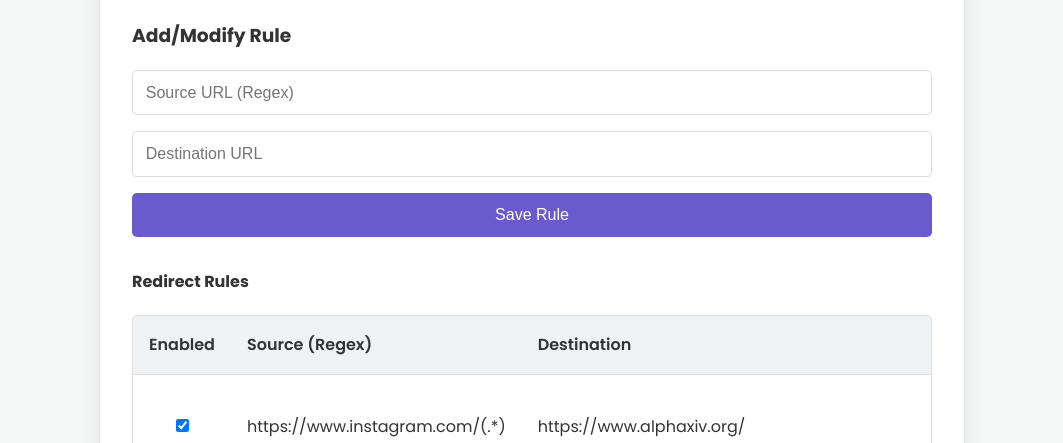
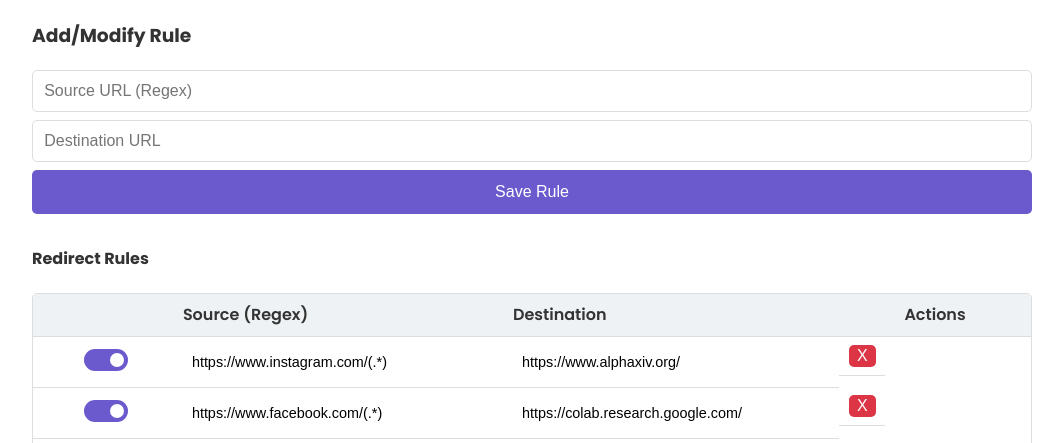
Before and after one commit to deshwalmahesh/url-redirector, a browser extension: page index.html in a window 1280 px wide. Shown: the part 351-794 px from the top of the page, without its empty margins (108-1171 px from the left). Drawn offline with Linux system fonts and the light colour scheme.

Commit message:
Update UI elements, add README, and improve storage handling
- Modified index.html to include an "Update All Rules" button.
- Updated manifest.json to change the default icon.
- Added README.md for installation and usage instructions.
- Enhanced script.js to support saving rules to localStorage as a fallback.
- Improved CSS for better layout and responsiveness, including new styles for the rules table and switch elements.
- Removed unused icon files and added a new default icon.

```diff
--- a/index.html
+++ b/index.html
@@ -24,7 +24,7 @@
             <table id="rules-table">
                 <thead>
                     <tr>
-                        <th>Enabled</th>
+                        <th></th>
                         <th>Source (Regex)</th>
                         <th>Destination</th>
                         <th>Actions</th>
@@ -35,6 +35,7 @@
                 </tbody>
             </table>
         </div>
+        <button id="update-all-btn" class="update-all-btn">Update All Rules</button>
     </div>
 
     <script src="script.js"></script>
--- a/script.js
+++ b/script.js
@@ -8,22 +8,32 @@
     let rules = [];
 
     const saveRules = () => {
-        chrome.storage.local.set({ redirectRules: rules }, () => {
-            console.log('Rules saved:', rules);
-        });
+        if (chrome && chrome.storage && chrome.storage.local) {
+            chrome.storage.local.set({ redirectRules: rules }, () => {
+                console.log('Rules saved to chrome.storage:', rules);
+            });
+        } else {
+            localStorage.setItem('redirectRules', JSON.stringify(rules));
+            console.log('Rules saved to localStorage:', rules);
+        }
     };
 
     const renderRules = () => {
         rulesTableBody.innerHTML = '';
         rules.forEach(rule => {
             const row = document.createElement('tr');
+            row.dataset.id = rule.id;
             row.innerHTML = `
-                <td><input type="checkbox" class="enabled-checkbox" data-id="${rule.id}" ${rule.enabled ? 'checked' : ''}></td>
-                <td>${rule.source}</td>
-                <td>${rule.destination}</td>
+                <td>
+                    <label class="switch">
+                        <input type="checkbox" class="enabled-checkbox" data-id="${rule.id}" ${rule.enabled ? 'checked' : ''}>
+                        <span class="slider round"></span>
+                    </label>
+                </td>
+                <td><input type="text" class="rule-input source-input" value="${rule.source}"></td>
+                <td><input type="text" class="rule-input destination-input" value="${rule.destination}"></td>
                 <td class="actions-cell">
-                    <button class="edit-btn" data-id="${rule.id}">Edit</button>
-                    <button class="delete-btn" data-id="${rule.id}">Delete</button>
+                    <button class="delete-btn" data-id="${rule.id}">X</button>
                 </td>
             `;
             rulesTableBody.appendChild(row);
@@ -67,19 +77,42 @@
             rules = rules.filter(rule => rule.id != id);
             saveRules();
             renderRules();
-        } else if (e.target.classList.contains('edit-btn')) {
-            sourceRegexInput.value = rule.source;
-            destinationUrlInput.value = rule.destination;
-            ruleIdInput.value = rule.id;
         } else if (e.target.classList.contains('enabled-checkbox')) {
             rule.enabled = e.target.checked;
-            saveRules();
+            // No save here, will be saved with "Update All"
         }
     });
 
-    chrome.storage.local.get('redirectRules', (data) => {
-        const loadedRules = data.redirectRules || [];
+    document.getElementById('update-all-btn').addEventListener('click', () => {
+        const rows = rulesTableBody.querySelectorAll('tr');
+        const updatedRules = [];
+        rows.forEach(row => {
+            const id = row.dataset.id;
+            const rule = rules.find(r => r.id == id);
+            if (rule) {
+                const source = row.querySelector('.source-input').value;
+                const destination = row.querySelector('.destination-input').value;
+                const enabled = row.querySelector('.enabled-checkbox').checked;
+                updatedRules.push({ ...rule, source, destination, enabled });
+            }
+        });
+        rules = updatedRules;
+        saveRules();
+        alert('All rules have been updated!');
+    });
 
+    const loadRules = (callback) => {
+        if (chrome && chrome.storage && chrome.storage.local) {
+            chrome.storage.local.get('redirectRules', (data) => {
+                callback(data.redirectRules || []);
+            });
+        } else {
+            const storedRules = localStorage.getItem('redirectRules');
+            callback(storedRules ? JSON.parse(storedRules) : []);
+        }
+    };
+
+    loadRules((loadedRules) => {
         if (loadedRules.length > 0) {
             const fixedRules = [];
             const seenIds = new Set();
--- a/style.css
+++ b/style.css
@@ -23,13 +23,14 @@
     justify-content: center;
     align-items: flex-start;
     min-height: 100vh;
+    min-width: 130vh;
     padding: 2rem;
     box-sizing: border-box;
 }
 
 .container {
     width: 100%;
-    max-width: 800px;
+    max-width: 1000px;
     background: var(--header-bg-color);
     padding: 2rem;
     border-radius: 10px;
@@ -65,12 +66,12 @@
 #rule-form {
     display: flex;
     flex-direction: column;
-    gap: 1rem;
+    gap: 0.5rem;
     margin-bottom: 2rem;
 }
 
 #rule-form input[type="text"] {
-    padding: 0.8rem;
+    padding: 0.7rem;
     border: 1px solid var(--border-color);
     border-radius: 5px;
     font-size: 1rem;
@@ -102,7 +103,8 @@
 }
 
 .table-container {
-    overflow-x: auto;
+    max-height: 400px; /* Or any height you prefer */
+    overflow-y: auto;
     margin-bottom: 2rem;
     border: 1px solid var(--border-color);
     border-radius: 5px;
@@ -111,14 +113,54 @@
 table {
     width: 100%;
     border-collapse: collapse;
-    table-layout: auto;
+    table-layout: fixed;
 }
 
 th, td {
-    padding: 1rem;
+    padding: 0.5rem 0.25rem; /* Reduced horizontal padding */
     text-align: left;
-    word-wrap: break-word;
     border-bottom: 1px solid var(--border-color);
+    vertical-align: middle;
+}
+
+/* Set widths for columns to control layout */
+th:nth-child(1), td:nth-child(1) { width: 15%; text-align: center; } /* Enabled - Increased width */
+th:nth-child(2), td:nth-child(2) { width: 35%; } /* Source */
+th:nth-child(3), td:nth-child(3) { width: 35%; } /* Destination */
+th:nth-child(4), td:nth-child(4) { width: 20%; text-align: center; } /* Actions */
+
+.rule-input {
+    width: 100%;
+    padding: 0.5rem;
+    border: 1px solid transparent;
+    border-radius: 4px;
+    font-size: 0.9rem;
+    box-sizing: border-box;
+    background-color: transparent;
+    white-space: nowrap;
+    overflow-x: auto;
+    scrollbar-width: thin;
+    scrollbar-color: var(--primary-color) var(--background-color);
+}
+
+.rule-input::-webkit-scrollbar {
+    height: 5px;
+}
+
+.rule-input::-webkit-scrollbar-track {
+    background: var(--background-color);
+}
+
+.rule-input::-webkit-scrollbar-thumb {
+    background-color: var(--primary-color);
+    border-radius: 10px;
+    border: 3px solid var(--primary-color);
+}
+
+.rule-input:focus {
+    outline: none;
+    border-color: var(--primary-color);
+    box-shadow: 0 0 3px rgba(106, 90, 205, 0.4);
 }
 
 th {
@@ -133,16 +175,16 @@
 
 .actions-cell {
     display: flex;
-    flex-direction: column;
-    gap: 0.5rem;
-    align-items: stretch;
+    gap: 0.5rem; /* Reduced gap */
+    align-items: center;
+    justify-content: center;
 }
 
-.edit-btn, .delete-btn {
-    padding: 0.5rem;
-    font-size: 0.9rem;
-    width: 100%;
-    box-sizing: border-box;
+.delete-btn {
+    padding: 0.2rem 0.5rem;
+    font-size: 1rem;
+    width: auto;
+    line-height: 1;
 }
 
 .delete-btn {
@@ -151,6 +193,19 @@
 
 .delete-btn:hover {
     background-color: var(--danger-hover-color);
+}
+
+.update-all-btn {
+    display: block;
+    width: 100%;
+    margin-top: 1rem;
+    padding: 0.8rem;
+    font-size: 1.1rem;
+}
+
+.editable-cell:focus {
+    outline: 2px solid var(--primary-color);
+    background-color: white;
 }
 
 /* Responsive Design */
@@ -227,3 +282,67 @@
         justify-content: flex-end;
     }
 }
+
+
+/* The switch - the box around the slider */
+.switch {
+  position: relative;
+  display: inline-block;
+  width: 44px; /* Adjusted width */
+  height: 22px; /* Adjusted height */
+}
+
+/* Hide default HTML checkbox */
+.switch input {
+  opacity: 0;
+  width: 0;
+  height: 0;
+}
+
+/* The slider */
+.slider {
+  position: absolute;
+  cursor: pointer;
+  top: 0;
+  left: 0;
+  right: 0;
+  bottom: 0;
+  background-color: #ccc;
+  -webkit-transition: .4s;
+  transition: .4s;
+}
+
+.slider:before {
+  position: absolute;
+  content: "";
+  height: 14px; /* Adjusted height */
+  width: 14px; /* Adjusted width */
+  left: 4px;
+  bottom: 4px;
+  background-color: white;
+  -webkit-transition: .4s;
+  transition: .4s;
+}
+
+input:checked + .slider {
+  background-color: var(--primary-color);
+}
+
+input:focus + .slider {
+  box-shadow: 0 0 1px var(--primary-color);
+}
+
+input:checked + .slider:before {
+  -webkit-transform: translateX(26px);
+  -ms-transform: translateX(26px);
+  transform: translateX(22px); /* Adjusted translation */
+}
+
+/* Rounded sliders */
+.slider.round {
+  border-radius: 34px;
+}
+
+.slider.round:before {
+  border-radius: 50%;
+}
```
Also changed, not shown: icons/0.png (added), icons/1.png (deleted), icons/4.png (deleted), manifest.json, 4 other files.
